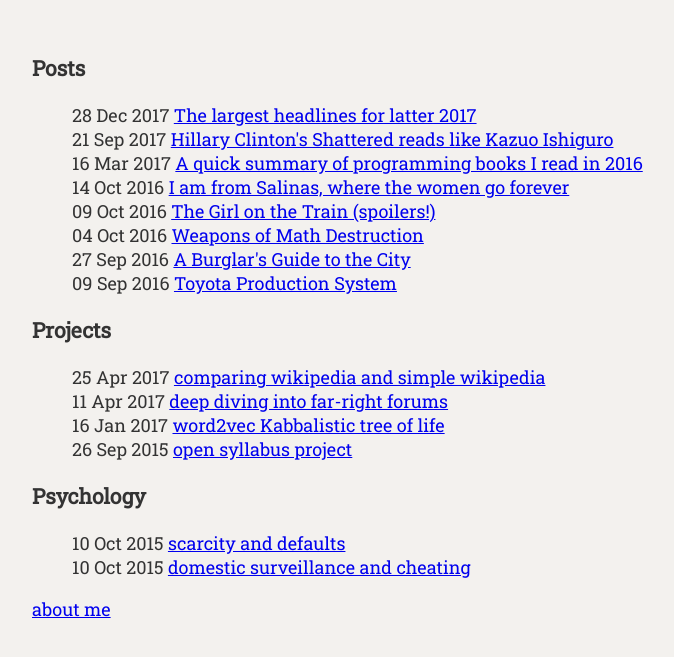
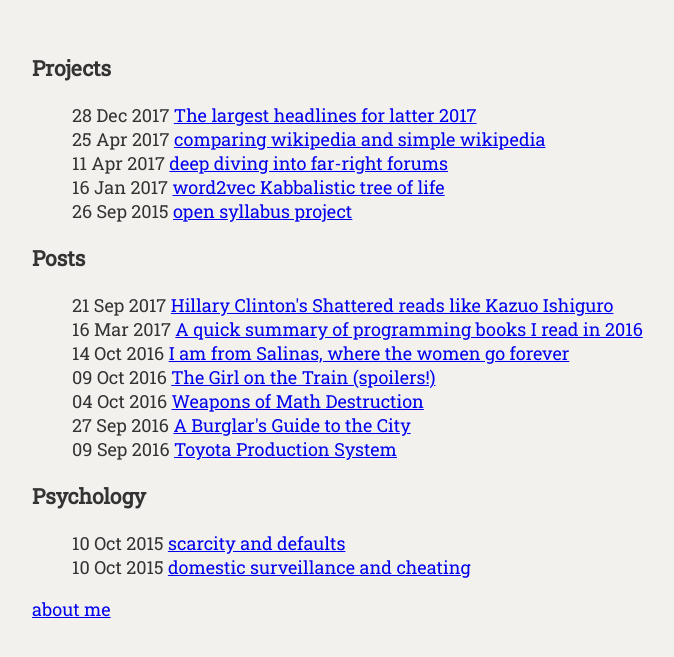
Before and after one commit to samzhang111/samzhang111.github.io, a Jekyll site: the page built from index.html, in a window 1280 px wide. Shown: the top 657 px of the page, without its empty margins (230-904 px from the left). Built offline with Jekyll 4.4.1, drawn with Linux system fonts in a browser that asks for light colours.

Commit message:
move frontpages to projects

```diff
--- a/index.html
+++ b/index.html
@@ -3,6 +3,15 @@
 ---
 
 <div id="blog">
+    <div class="vertical-section">
+        <h3>Projects</h3>
+        <ul>
+            {% for project in site.projects reversed %}
+            <li><span>{{ project.date | date_to_string }}</span> <a href="{{ project.url }}">{{ project.title }}</a></li>
+            {% endfor %}
+        </ul>
+    </div>
+
     <div class="vertical-section">
         <h3>Posts</h3>
         <ul>
@@ -12,14 +21,6 @@
         </ul>
     </div>
 
-    <div class="vertical-section">
-        <h3>Projects</h3>
-        <ul>
-            {% for project in site.projects reversed %}
-            <li><span>{{ project.date | date_to_string }}</span> <a href="{{ project.url }}">{{ project.title }}</a></li>
-            {% endfor %}
-        </ul>
-    </div>
 
     <div class="vertical-section">
 
```
Also changed, not shown: _projects/2017-12-28-newspaper-frontpages.md (renamed from _thoughts/2017-12-28-newspaper-frontpages.md).
